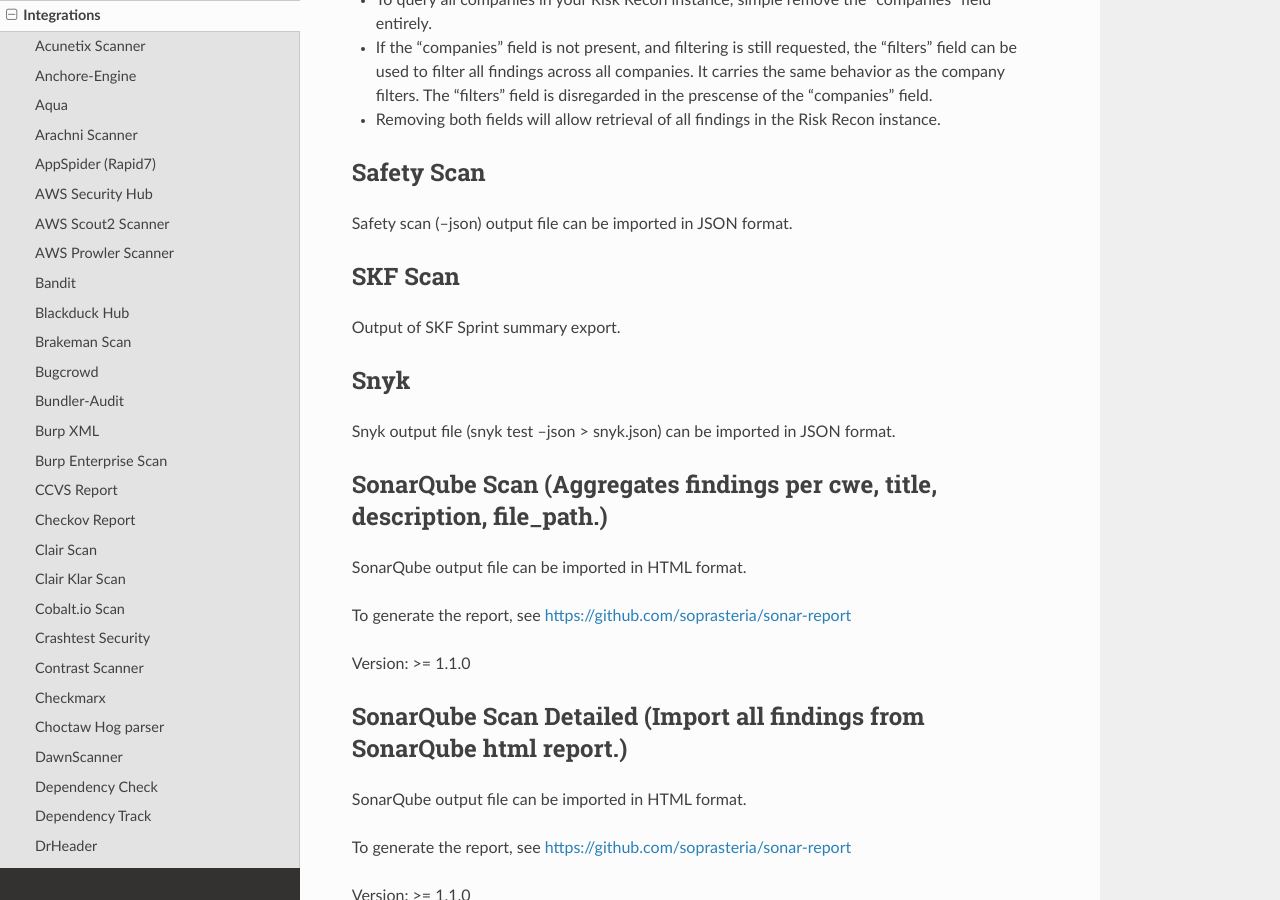
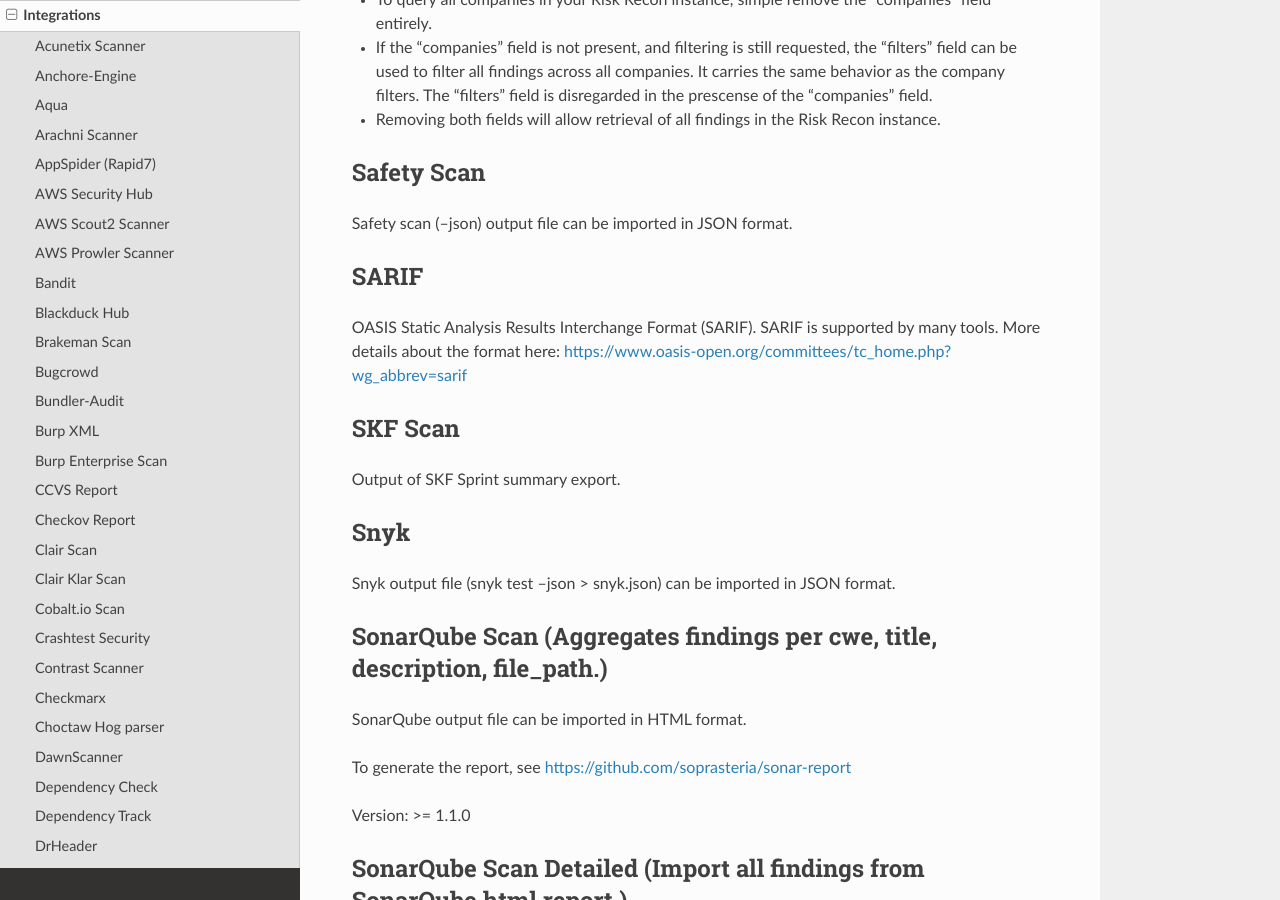
Before and after one commit to DefectDojo/Documentation, a Sphinx documentation site: the page built from docs/integrations.rst, in a window 1280 px wide and 900 px high, scrolled down 8775 px. Built offline with Sphinx 7.4.7 and the Read the Docs theme 2.0.0, drawn with Linux system fonts in a browser that asks for light colours.

Commit message:
Add SARIF format

```diff
--- a/docs/integrations.rst
+++ b/docs/integrations.rst
@@ -357,6 +357,12 @@
 -----------
 Safety scan (--json) output file can be imported in JSON format.
 
+SARIF
+-----------
+OASIS Static Analysis Results Interchange Format (SARIF).
+SARIF is supported by many tools.
+More details about the format here: https://www.oasis-open.org/committees/tc_home.php?wg_abbrev=sarif
+
 SKF Scan
 --------
 Output of SKF Sprint summary export.
```
